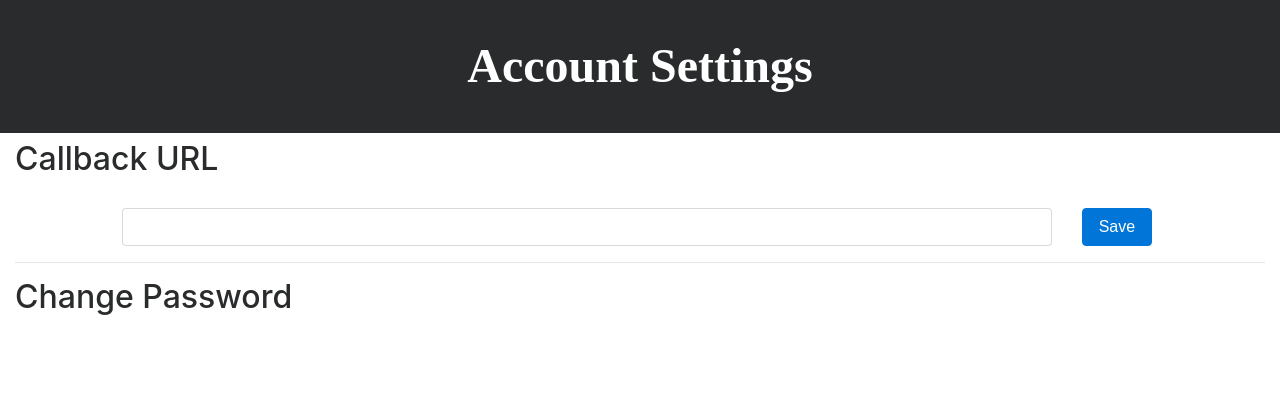
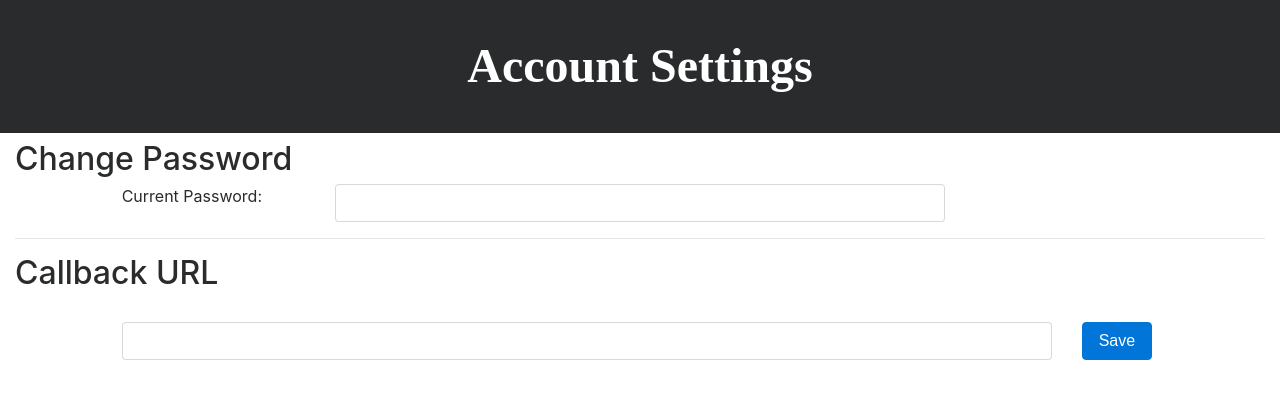
Before and after one commit to ashiswin/Kodyac-Web, a PHP site: page /settings.php in a window 1280 px wide. Shown: the part 56-455 px from the top of the page. Run offline with PHP 8.4, Linux system fonts and the light colour scheme; the visitor is signed in with stand-in values (Sample User, id 1); data that the repository does not hold is empty; some libraries are stand-ins or nearby versions; some web fonts are replaced.

Commit message:
Added password change form

```diff
--- a/settings.php
+++ b/settings.php
@@ -48,18 +48,26 @@
 			<h1 style="font-family: 'Martel', Times New Roman, serif; font-weight: bold; text-align: center; padding: 5vh; color: #FFFFFF; font-size: 3em">Account Settings</h1>
 		</div>
 		<div class="container-fluid">
+			<h2>Change Password</h2>
+			<div class="row">
+				<div class="offset-md-1 col-md-2">
+					<label for="txtCurrentPassword">Current Password:</label>
+				</div>
+				<div class="col-md-6">
+					<input type="text" class="form-control" id="txtCurrentPassword">
+				</div>
+			</div>
+			<hr>
 			<h2>Callback URL</h2>
 			<br>
 			<div class="row">
 				<div class="offset-md-1 col-md-9">
-					<input type="text" class="form-control">
+					<input type="text" class="form-control" id="txtCallback">
 				</div>
 				<div class="col-md-1">
 					<button class="btn btn-primary">Save</button>
 				</div>
 			</div>
-			<hr>
-			<h2>Change Password</h2>
 		</div>
 	</body>
 	<script src="https://code.jquery.com/jquery-3.1.1.min.js"></script>
```
